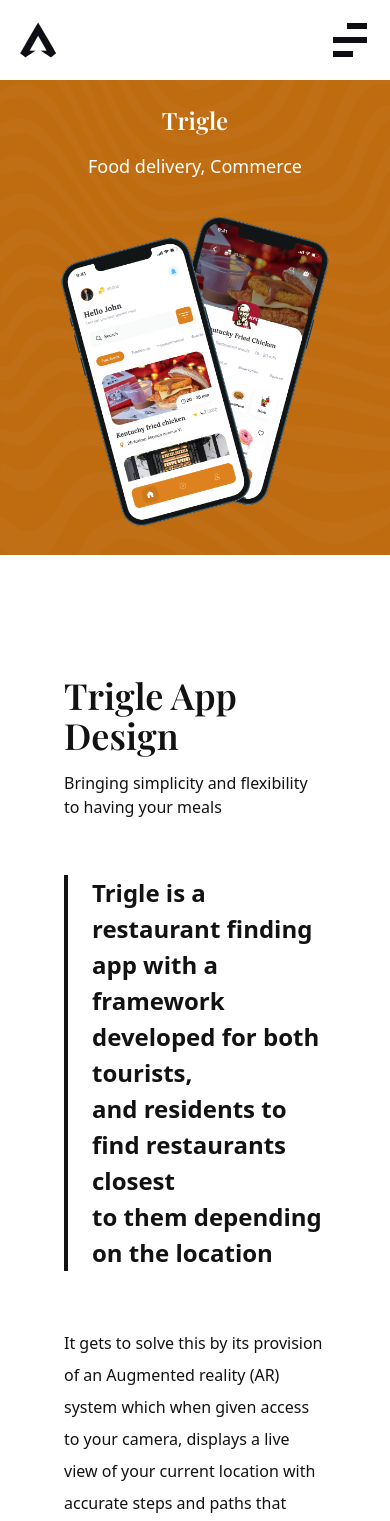
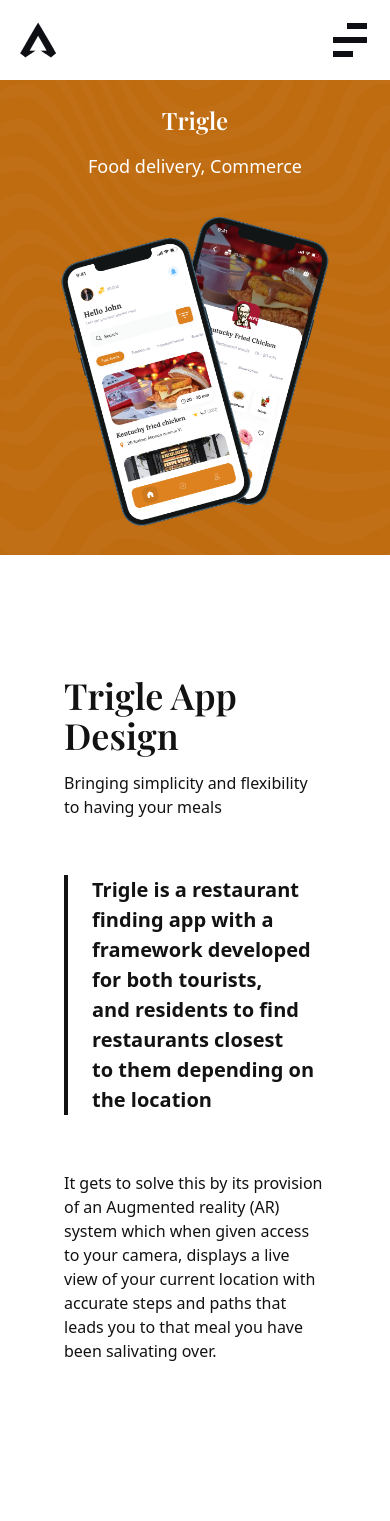
Before and after one commit to Phosah/aise, a Vue app: page /trigle in a window 390 px wide. Shown: the top 1521 px of the page. Built offline with nearby package versions, Linux system fonts and the light colour scheme.

Commit message:
Update to trigle page

```diff
--- a/src/views/Trigle.vue
+++ b/src/views/Trigle.vue
@@ -20,10 +20,10 @@
             <div class="max-w-5xl mx-auto md:px-16">
                 <h1 class="mb-4 lg:mb-7 text-4xl md:text-5xl lg:text-6xl font-semibold font-playfair">Trigle App Design</h1>
                 <p class="mb-14 md:text-lg lg:text-xl">Bringing simplicity and flexibility to having your meals</p>
-                <div class="mb-14 md:px-12 pl-6 border-l-4 border-brand-black-4 text-2xl lg:text-4xl font-bold leading-normal lg:leading-normal">
+                <div class="mb-14 md:px-12 pl-6 border-l-4 border-brand-black-4 text-xl md:text-2xl lg:text-4xl font-bold leading-normal lg:leading-normal">
                     Trigle is a restaurant finding app with a <br> framework developed for both tourists, <br> and residents to find restaurants closest <br> to them depending on the location
                 </div>
-                <p class="md:w-4/5 lg:w-5/6 md:text-lg lg:text-xl leading-8">It gets to solve this by its provision of an Augmented reality (AR) system which when given access to your camera, displays a live view of your current location with accurate steps and paths that leads you to that meal you have been salivating over. </p>
+                <p class="md:w-4/5 lg:w-5/6 md:text-lg lg:text-xl md:leading-8">It gets to solve this by its provision of an Augmented reality (AR) system which when given access to your camera, displays a live view of your current location with accurate steps and paths that leads you to that meal you have been salivating over. </p>
             </div>
         </section>
         <section class="max-w-7xl mx-auto px-4 md:px-16 py-20">
```
